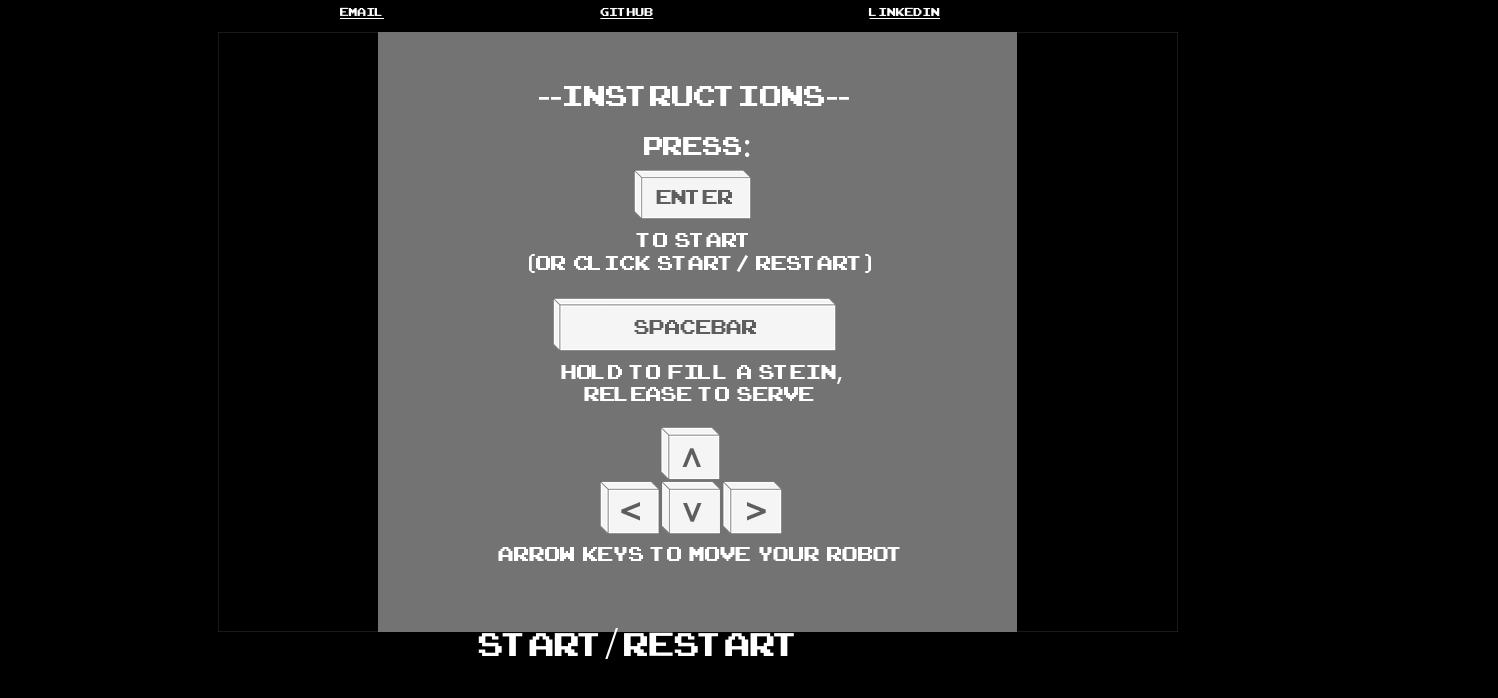
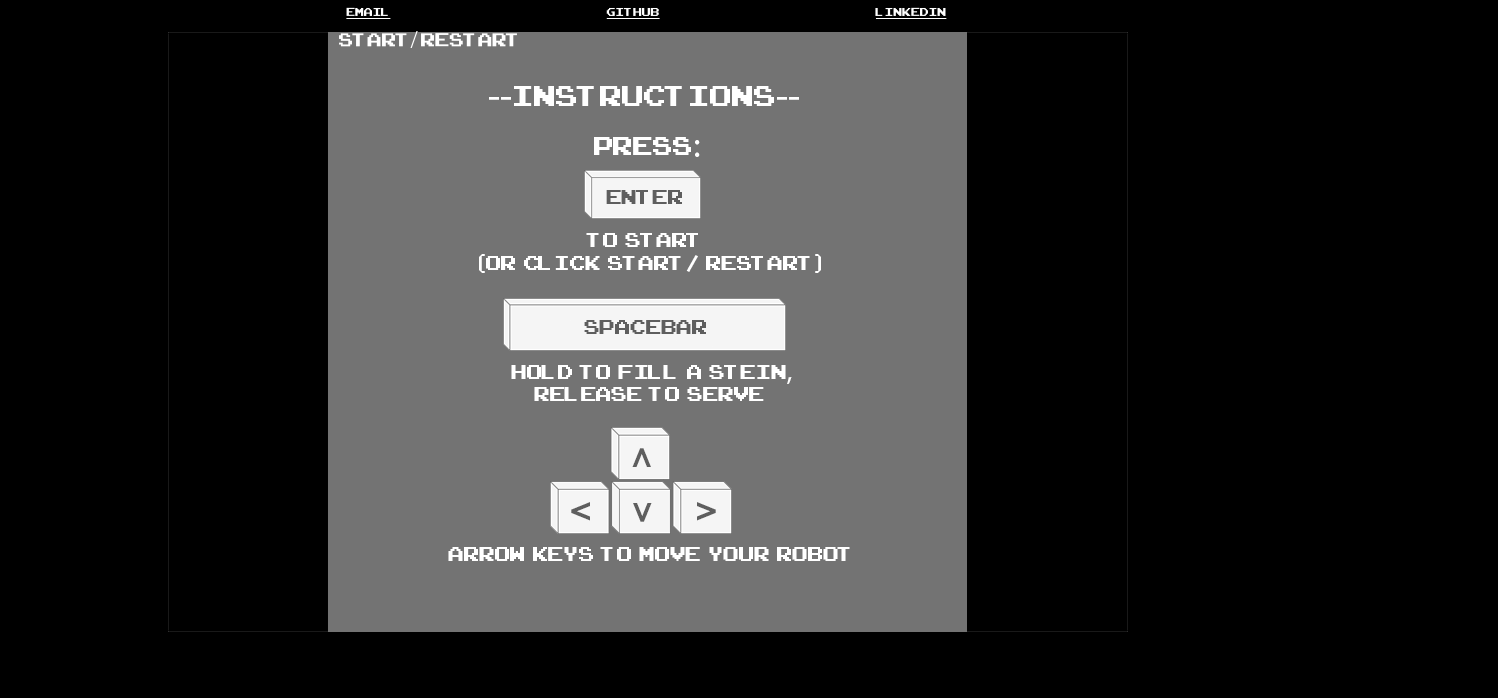
Before and after one commit to justinkizer/Robo-Tapper, a website built with webpack: page index.html in a window 1280 px wide. Shown: the part 64-762 px from the top of the page, 1498 px wide, since content can reach past the window. Built offline with nearby package versions, Linux system fonts and the light colour scheme.

Commit message:
Change location of Start/Restart button for more screen real estate

```diff
--- a/robo_tapper_style.css
+++ b/robo_tapper_style.css
@@ -6,8 +6,9 @@ body {
 .canvas-container {
   width: 100%;
   position: absolute;
-  left: 17%;
   top: 12%;
+  display: flex;
+  justify-content: center;
 }
 
 .header-container {
@@ -22,38 +23,38 @@ h1 {
   left: 40%;
   color: white;
   font-size: 46px;
-  font-family: 'assets/ARCADECLASSIC.TTF';
+  font-family: 'ARCADECLASSIC';
   padding: 0;
   margin: 0;
 }
 
 .robo-tapper-canvas {
-  position: absolute;
-  top: 12%;
+  margin-left: auto;
+  margin-right: auto;
   background-image: url("assets/instructions.png");
   background-size: cover;
   min-height: 600px;
 }
 
 .button-container {
-  top: 85%;
-  left: 0%;
+  top: 11%;
   position: absolute;
   width: 100%;
-  height: 0px;
   display: flex;
   justify-content: center;
   align-content: center;
 }
 
 button {
+  display: flex;
+  width: 630px;
   height: 50px;
   background-color: transparent;
   border: none;
   outline: none;
   color: white;
-  font-size: 46px;
-  font-family: 'assets/ARCADECLASSIC.TTF';
+  font-size: 26px;
+  font-family: 'ARCADECLASSIC';
 }
 
 button:hover {
@@ -61,19 +62,20 @@ button:hover {
 }
 
 @font-face {
-  font-family: 'assets/ARCADECLASSIC.TTF';
+  font-family: 'ARCADECLASSIC';
+    src: local('assets/ARCADECLASSIC.TTF'); /* IE9 Compat Modes */
     src: url('assets/ARCADECLASSIC.TTF'); /* IE9 Compat Modes */
-    src: url('assets/ARCADECLASSIC.TTF?#iefix') format('embedded-opentype'), /* IE6-IE8 */
-    url('assets/ARCADECLASSIC.TTF') format('woff2'), /* Super Modern Browsers */
-    url('assets/ARCADECLASSIC.TTF') format('woff'), /* Pretty Modern Browsers */
-    url('assets/ARCADECLASSIC.TTF')  format('truetype'), /* Safari, Android, iOS */
-    url('assets/ARCADECLASSIC.TTF') format('svg'); /* Legacy iOS */
+    src: local('assets/ARCADECLASSIC.TTF') format('embedded-opentype'), /* IE6-IE8 */
+    local('assets/ARCADECLASSIC.TTF') format('woff2'), /* Super Modern Browsers */
+    local('assets/ARCADECLASSIC.TTF') format('woff'), /* Pretty Modern Browsers */
+    local('assets/ARCADECLASSIC.TTF')  format('truetype'), /* Safari, Android, iOS */
+    local('assets/ARCADECLASSIC.TTF') format('svg'); /* Legacy iOS */
 }
 
 .nav-container {
   position: absolute;
   top: 8.5%;
-  left: 0%;
+  left: 0.5%;
   width: 100%;
   display: flex;
   justify-content: center;
@@ -93,5 +95,5 @@ nav {
 nav > a {
   color: white;
   font-size: 16px;
-  font-family: 'assets/ARCADECLASSIC.TTF';
+  font-family: 'ARCADECLASSIC';
 }
```
